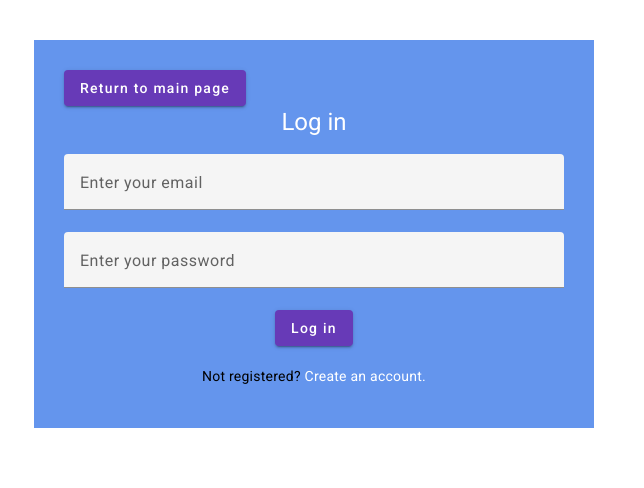
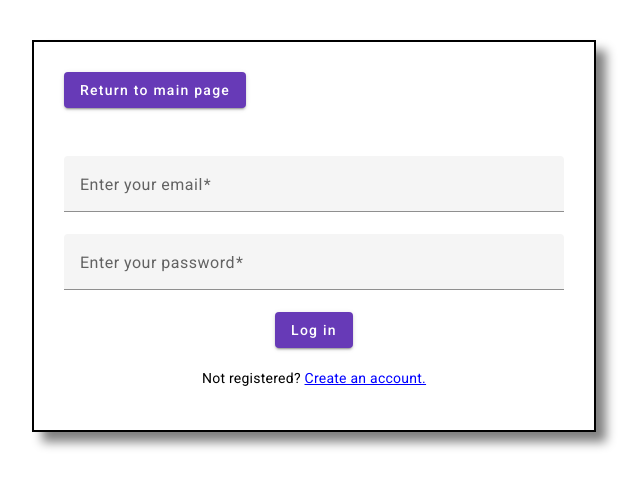
Before and after one commit to ilopezmuro/marketfy-project, an Angular app: page /login in a window 1280 px wide. Shown: the top 488 px of the page, without its empty margins (326-970 px from the left). Built offline with nearby package versions, Linux system fonts and the light colour scheme.

Commit message:
Added validators to login form, now register is next

```diff
--- a/src/app/login/login.component.css
+++ b/src/app/login/login.component.css
@@ -6,11 +6,13 @@
 
 .loginbox {
     width: 500px;
-    background-color: cornflowerblue;
     margin-top: 40px;
     padding: 30px;
     display: flex;
     flex-direction: column;
+    border-style: solid;
+    border-width: 2px;
+    box-shadow: 10px 10px 10px grey;
 }
 
 .logintitle {
@@ -26,3 +28,8 @@
     display: flex;
     justify-content: center;
 }
+
+.textlink {
+    color: blue;
+    text-decoration: underline;
+}
--- a/src/app/login/login.component.html
+++ b/src/app/login/login.component.html
@@ -18,6 +18,17 @@
 
                     <mat-label>Enter your email</mat-label>
                     <input matInput placeholder="email@example.com" formControlName="email" />
+                    @if(this.loginForm.controls['email'].errors?.['required']){
+
+                        <mat-error>Email can't be empty</mat-error>
+
+
+                    }
+                    @else if (this.loginForm.controls['email'].errors?.['email']) {
+
+                        <mat-error>Email is invalid</mat-error>
+
+                    }
 
                 </mat-form-field>
 
@@ -29,6 +40,11 @@
 
                     <mat-label>Enter your password</mat-label>
                     <input matInput formControlName="password" />
+                    @if(this.loginForm.controls['password'].errors?.['required']){
+
+                        <mat-error>Password can't be empty</mat-error>
+
+                    }
 
                 </mat-form-field>
 
@@ -44,7 +60,7 @@
 
             <div class="btncreate">
 
-                <p>Not registered? <a routerLink="/register">Create an account.</a></p>
+                <p>Not registered? <a class="textlink" routerLink="/register">Create an account.</a></p>
 
             </div>
 
--- a/src/app/login/login.component.ts
+++ b/src/app/login/login.component.ts
@@ -5,6 +5,7 @@ import { Router } from '@angular/router';
 import type { user } from '../interfaces/user-interface';
 import type { usersession } from '../interfaces/session-interface';
 import { SessionServiceService } from '../services/session-service.service';
+import { Validators } from '@angular/forms';
 
 @Component({
   selector: 'app-login',
@@ -16,20 +17,25 @@ export class LoginComponent {
   loginForm: FormGroup;
   responseThrewError: boolean = false;
 
+  emailError: string = '';
+  passError: string = '';
+
   constructor(private http: HttpClient, private route: Router, private sessionService: SessionServiceService){
 
     this.loginForm = new FormGroup({
-      email: new FormControl(null),
-      password: new FormControl(null)
+      email: new FormControl('', { validators: [Validators.required, Validators.email], updateOn: 'submit' }),
+      password: new FormControl('', { validators: [Validators.required], updateOn: 'submit' })
     });
-
   }
 
   onSubmit(){
 
     this.responseThrewError = false;
 
-    let bodyRequest = {
+    // this is a string
+    console.log(this.loginForm.status);
+
+    /*let bodyRequest = {
       "email": this.loginForm.controls['email'].value,
       "password": this.loginForm.controls['password'].value
     }
@@ -61,7 +67,7 @@ export class LoginComponent {
 
       }
 
-    });
+    });*/
 
   }
 
```
